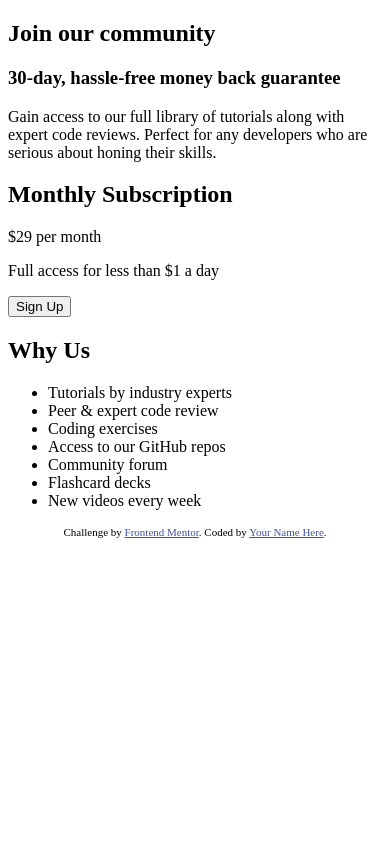
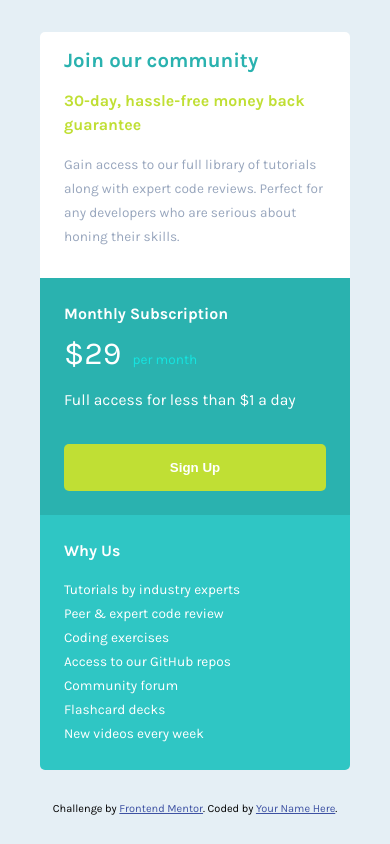
Before and after one commit to crojasf/01-single-price-grid-component, a plain HTML site: page index.html in a window 390 px wide. Drawn offline with Linux system fonts and the light colour scheme.

Commit message:
crear estilos CSS para Mobile First, retocar etiquetas HTML

```diff
--- a/css/style.css
+++ b/css/style.css
@@ -0,0 +1,83 @@
+body {
+	font-family: 'Karla', sans-serif;
+	font-size: 16px;
+	background-color: hsl(204, 43%, 93%);
+}
+h2,
+h3 {
+	margin-top: 0;
+}
+
+main {
+	margin: 0 auto;
+	max-width: 375px;
+}
+
+.card {
+	margin: 2rem;
+	box-sizing: border-box;
+	font-size: 0.85rem;
+	line-height: 1.5rem;
+}
+
+.card-join {
+	border-radius: 5px 5px 0 0;
+	padding: 1rem 24px 1rem 24px;
+	background-color: #ffffff;
+	color: hsl(218, 22%, 67%)
+}
+
+.card-join h2 {
+	margin-top: 0;
+	color: hsl(179, 62%, 43%);
+}
+
+.card-join h3 {
+	margin-top: 0;
+	color: hsl(71, 73%, 54%)
+}
+
+
+
+.card-subscription {
+	padding: 24px;
+	background-color: hsl(179, 62%, 43%);
+	color: #ffffff;
+}
+.card-subscription-price {
+	color: hsl(179, 83%, 49%);
+}
+
+.card-subscription-price  span {
+	font-size: 2rem;
+	color: #ffffff;
+	padding-right: 0.5rem;
+}
+.card-subscription p {
+	font-size: 1.15em;
+}
+
+.card-subscription button {
+	color: #ffffff;
+	background-color:hsl(71, 73%, 54%);
+	width: 100%;
+	border: 0;
+	border-radius: 5px;
+	padding: 1rem 0;
+	margin-top: 1rem;
+	font-weight: bold;
+}
+
+
+
+.card-why {
+	padding: 24px;
+	background-color: hsl(179, 62%, 48%);
+	color: #ffffff;
+	border-radius: 0 0 5px 5px;
+}
+.card-why ul {
+list-style: none;
+padding: 0;
+margin-bottom: 0;
+}
--- a/index.html
+++ b/index.html
@@ -1,23 +1,35 @@
 <!DOCTYPE html>
 <html lang="en">
+
 <head>
   <meta charset="UTF-8">
-  <meta name="viewport" content="width=device-width, initial-scale=1.0"> <!-- displays site properly based on user's device -->
+  <meta name="viewport" content="width=device-width, initial-scale=1.0">
+  <!-- displays site properly based on user's device -->
 
   <link rel="icon" type="image/png" sizes="32x32" href="./images/favicon-32x32.png">
+  <link href="https://fonts.googleapis.com/css2?family=Karla:wght@400;700&display=swap" rel="stylesheet">
+  <link rel="stylesheet" href="css/style.css" />
 
   <title>Frontend Mentor | Single Price Grid Component</title>
 
   <!-- Feel free to remove these styles or customise in your own stylesheet 👍 -->
   <style>
-    .attribution { font-size: 11px; text-align: center; }
-    .attribution a { color: hsl(228, 45%, 44%); }
+    .attribution {
+      font-size: 11px;
+      text-align: center;
+    }
+
+    .attribution a {
+      color: hsl(228, 45%, 44%);
+    }
   </style>
 </head>
+
 <body>
 
   <main>
-    <div>
+    <section class="card">
+      <div class="card-join">
         <h2>Join our community</h2>
 
         <h3>
@@ -29,13 +41,13 @@
           Perfect for any developers who are serious about honing their skills.
         </p>
       </div>
-    <div>
-      <h2>
+      <div class="card-subscription">
+        <h3>
           Monthly Subscription
-      </h2>
+        </h3>
 
-      <div>
-        &dollar;29 per month
+        <div class="card-subscription-price">
+          <span>&dollar;29</span> per month
         </div>
 
         <p>
@@ -44,8 +56,8 @@
 
         <button>Sign Up</button>
       </div>
-    <div>
-      <h2>Why Us</h2>
+      <div class="card-why">
+        <h3>Why Us</h3>
 
         <ul>
           <li>Tutorials by industry experts</li>
@@ -57,6 +69,7 @@
           <li>New videos every week</li>
         </ul>
       </div>
+    </section>
   </main>
 
 
@@ -79,4 +92,5 @@
     </p>
   </footer>
 </body>
+
 </html>
```
Lines whose indentation alone changed are shown as unchanged.
